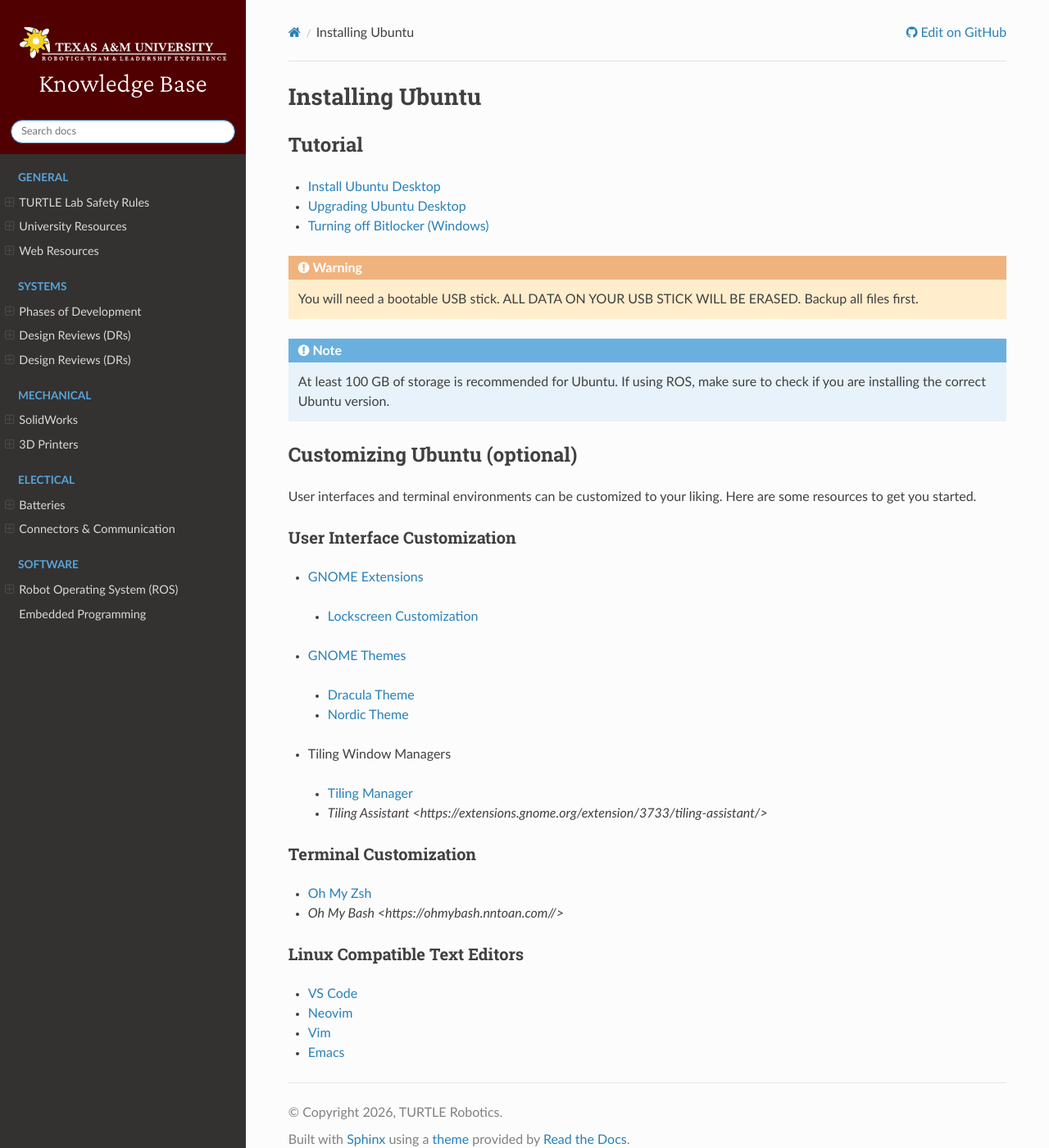
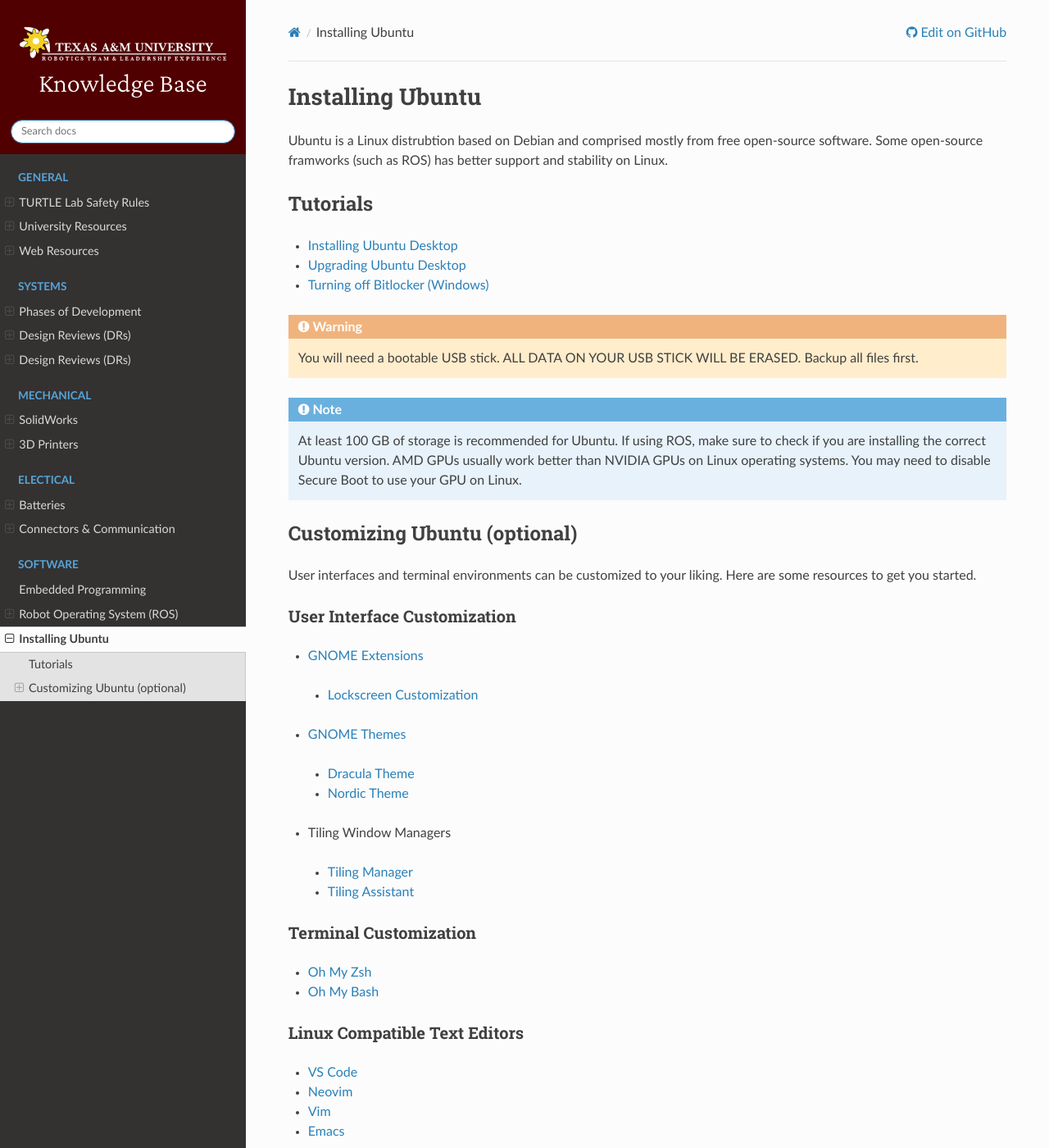
Before and after one commit to turtle-robotics/TURTLE-Knowledge-Base, a Sphinx documentation site: the page built from docs/source/Programming_and_Software/linux.rst, in a window 1280 px wide and 1400 px high. Shown: the whole window at 82% size. Built offline with Sphinx 7.4.7 and the Read the Docs theme 3.1.0, drawn with Linux system fonts in a browser that asks for light colours.

Commit message:
linux more updates

```diff
--- a/docs/source/Programming_and_Software/linux.rst
+++ b/docs/source/Programming_and_Software/linux.rst
@@ -1,9 +1,10 @@
 Installing Ubuntu
 =================
+Ubuntu is a Linux distrubtion based on Debian and comprised mostly from free open-source software. Some open-source framworks (such as ROS) has better support and stability on Linux.
 
-Tutorial
+Tutorials
 -----------
-- `Install Ubuntu Desktop <https://documentation.ubuntu.com/desktop/en/latest/tutorial/install-ubuntu-desktop/>`_
+- `Installing Ubuntu Desktop <https://documentation.ubuntu.com/desktop/en/latest/tutorial/install-ubuntu-desktop/>`_
 - `Upgrading Ubuntu Desktop <https://documentation.ubuntu.com/desktop/en/latest/how-to/upgrade-ubuntu-desktop/>`_
 - `Turning off Bitlocker (Windows) <https://documentation.ubuntu.com/desktop/en/latest/how-to/turn-off-bitlocker-in-windows/>`_
 
@@ -14,6 +15,7 @@
 .. note::
 
    At least 100 GB of storage is recommended for Ubuntu. If using ROS, make sure to check if you are installing the correct Ubuntu version.
+   AMD GPUs usually work better than NVIDIA GPUs on Linux operating systems. You may need to disable Secure Boot to use your GPU on Linux.
 
 Customizing Ubuntu (optional)
 -----------------------------
@@ -29,12 +31,12 @@
  - `Nordic Theme <https://github.com/EliverLara/Nordic>`_
 - Tiling Window Managers
  - `Tiling Manager <https://extensions.gnome.org/extension/7065/tiling-shell/>`_
- - `Tiling Assistant <https://extensions.gnome.org/extension/3733/tiling-assistant/>`
+ - `Tiling Assistant <https://extensions.gnome.org/extension/3733/tiling-assistant/>`_
 
 Terminal Customization
 ~~~~~~~~~~~~~~~~~~~~~~~
 - `Oh My Zsh <https://ohmyz.sh/>`_
-- `Oh My Bash <https://ohmybash.nntoan.com//>`
+- `Oh My Bash <https://ohmybash.nntoan.com/>`_
 
 Linux Compatible Text Editors
 ~~~~~~~~~~~~~~~~~~~~~~~~~~~~~
--- a/docs/source/index.rst
+++ b/docs/source/index.rst
@@ -43,8 +43,9 @@
    :caption: Software
    :maxdepth: 1
 
+   Programming_and_Software/arduinoide
    Programming_and_Software/ros
-   Programming_and_Software/arduinoide
+   Programming_and_Software/linux
 
 Other TURTLE Resources
 ----------------------
```
